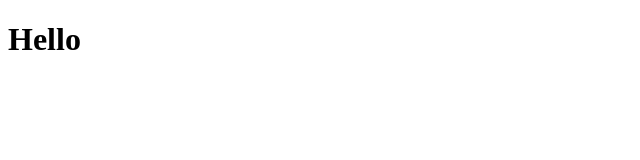
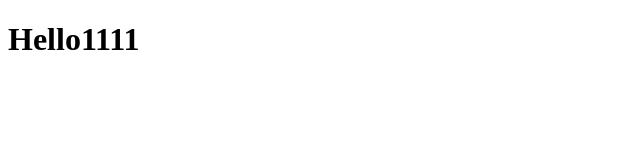
Before and after one commit to farias85/hello-word, a plain HTML site: page index.html in a window 1280 px wide. Shown: the full height of the page, 0-640 px from the left. Drawn offline with Linux system fonts and the light colour scheme.

Commit message:
otro commit

```diff
--- a/index.html
+++ b/index.html
@@ -7,6 +7,6 @@
     <title>Document</title>
 </head>
 <body>
-    <h1>Hello</h1>
+    <h1>Hello1111</h1>
 </body>
 </html>
```
